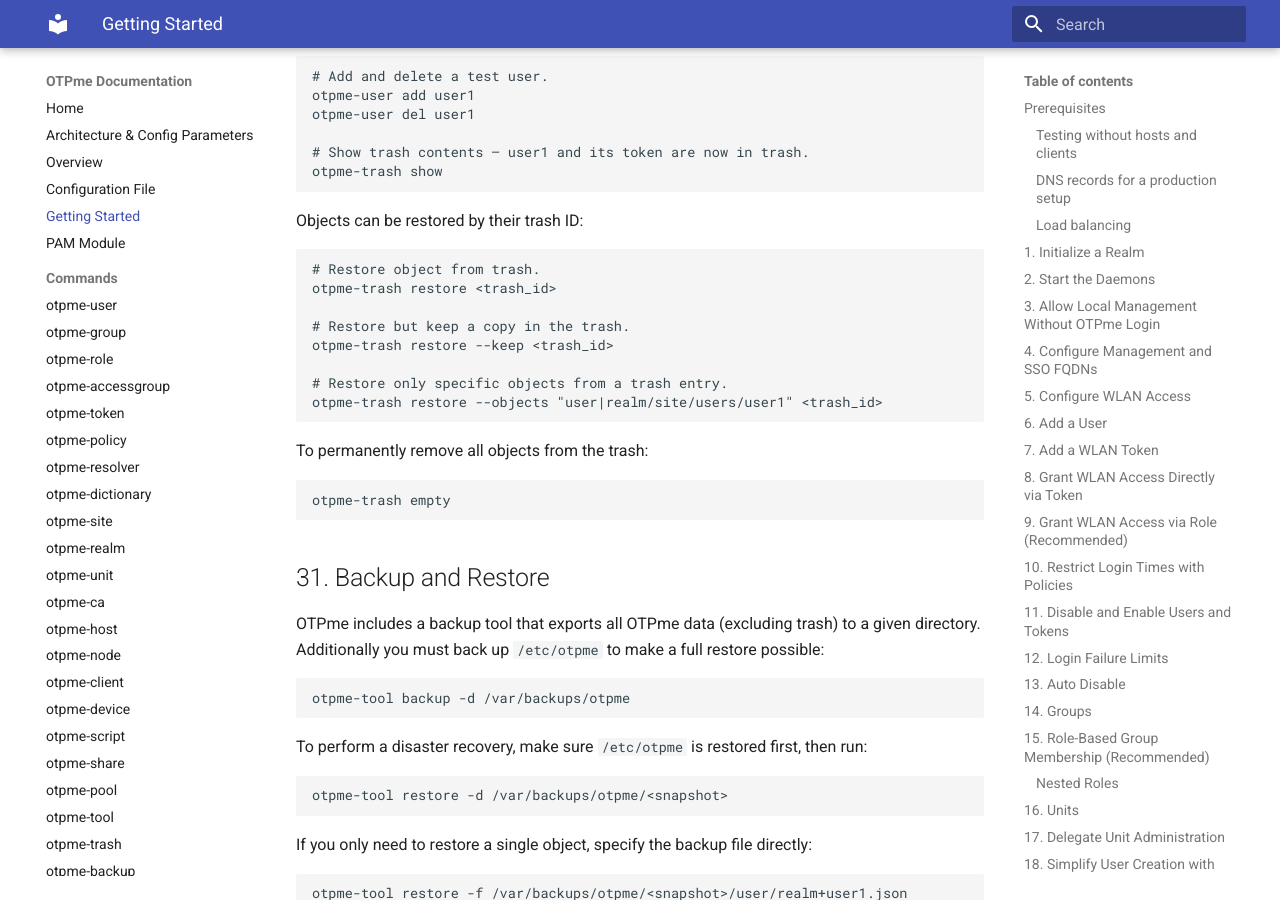
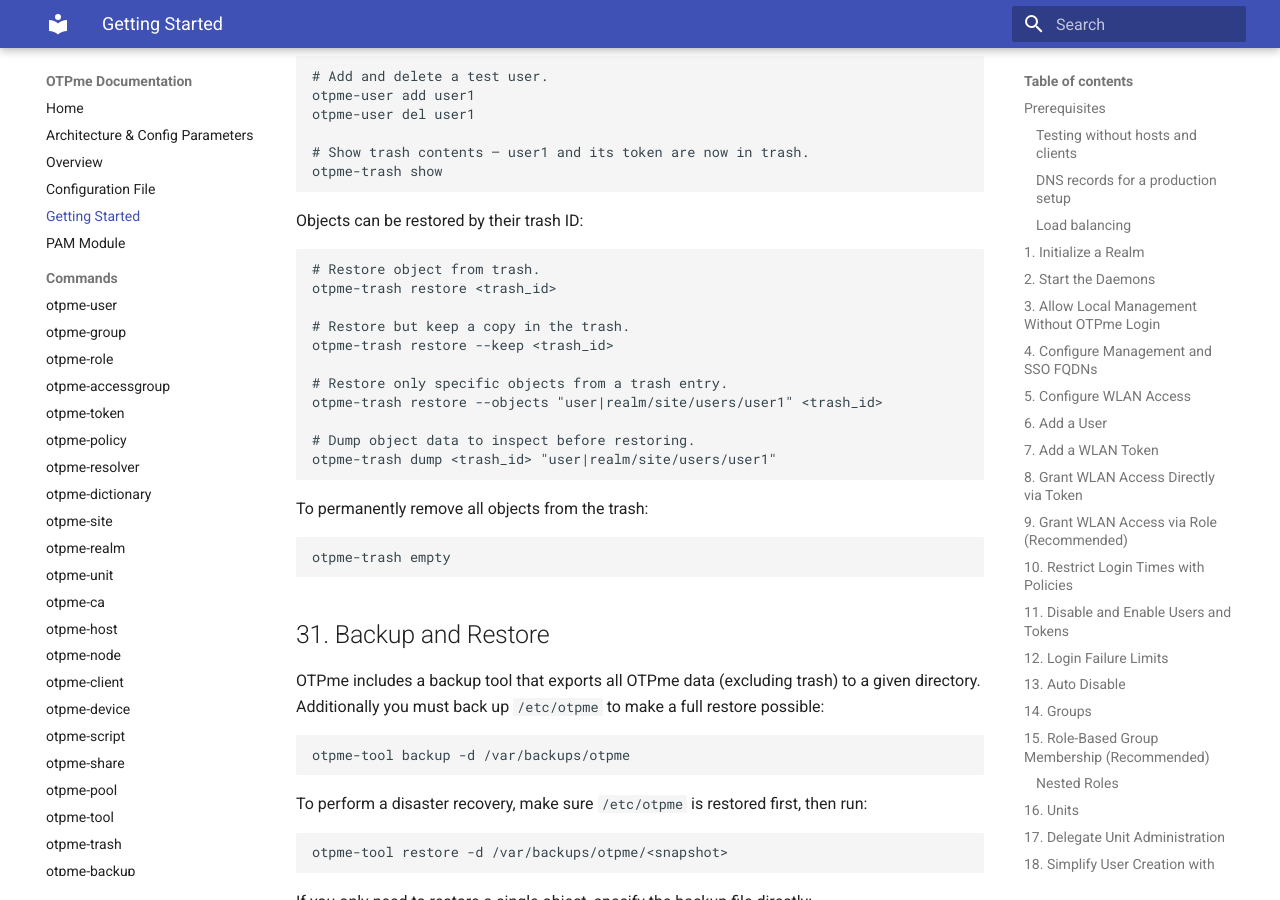
Before and after one commit to the2nd/otpme, an MkDocs documentation site: the page built from docs/getting-started.md, in a window 1280 px wide and 900 px high, scrolled down 25450 px. Built offline with MkDocs 1.6.1 and Material for MkDocs 9.7.7, drawn with Linux system fonts in a browser that asks for light colours.

Commit message:
Working on docs.

````diff
--- a/docs/getting-started.md
+++ b/docs/getting-started.md
@@ -1301,6 +1301,9 @@ otpme-trash restore --keep <trash_id>
 
 # Restore only specific objects from a trash entry.
 otpme-trash restore --objects "user|realm/site/users/user1" <trash_id>
+
+# Dump object data to inspect before restoring.
+otpme-trash dump <trash_id> "user|realm/site/users/user1"
 ```
 
 To permanently remove all objects from the trash:
````
